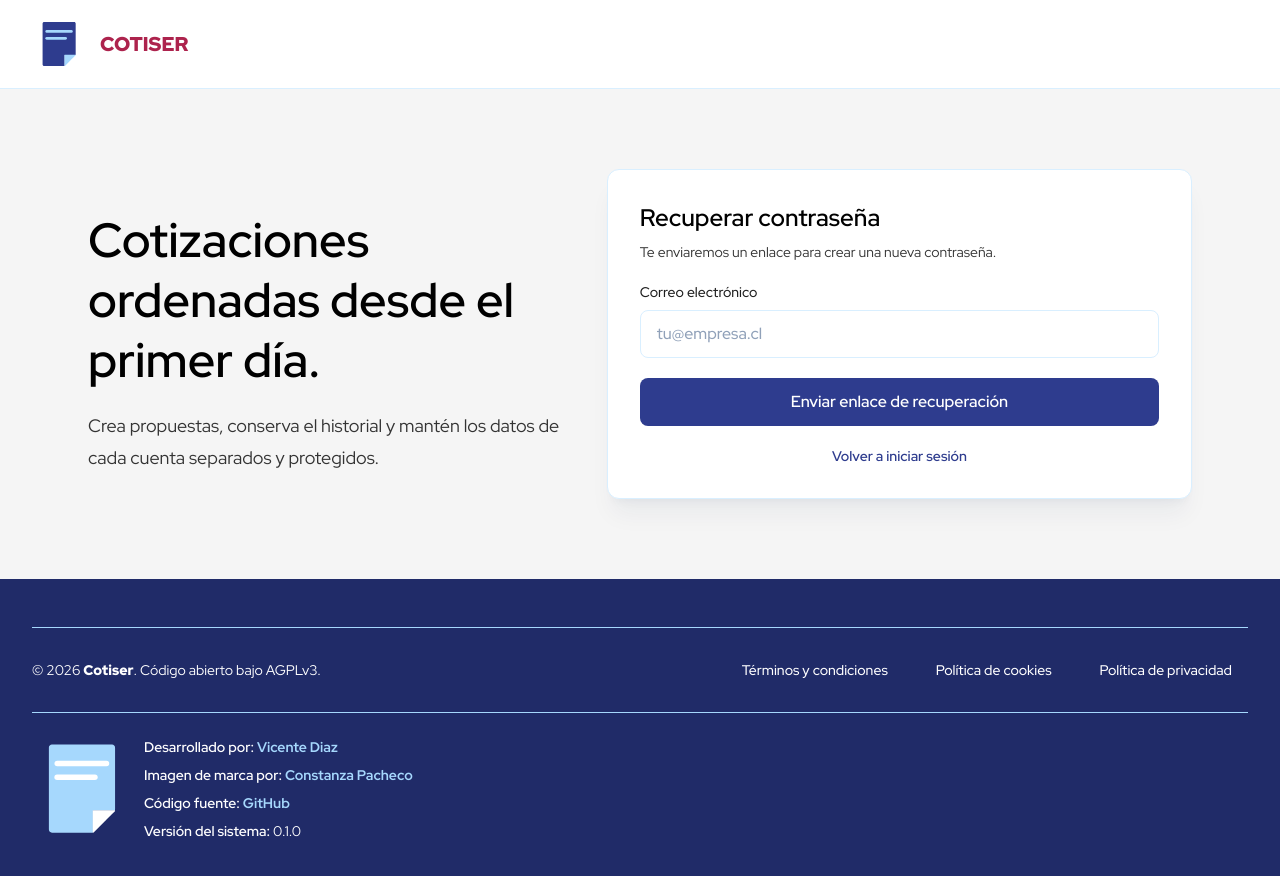
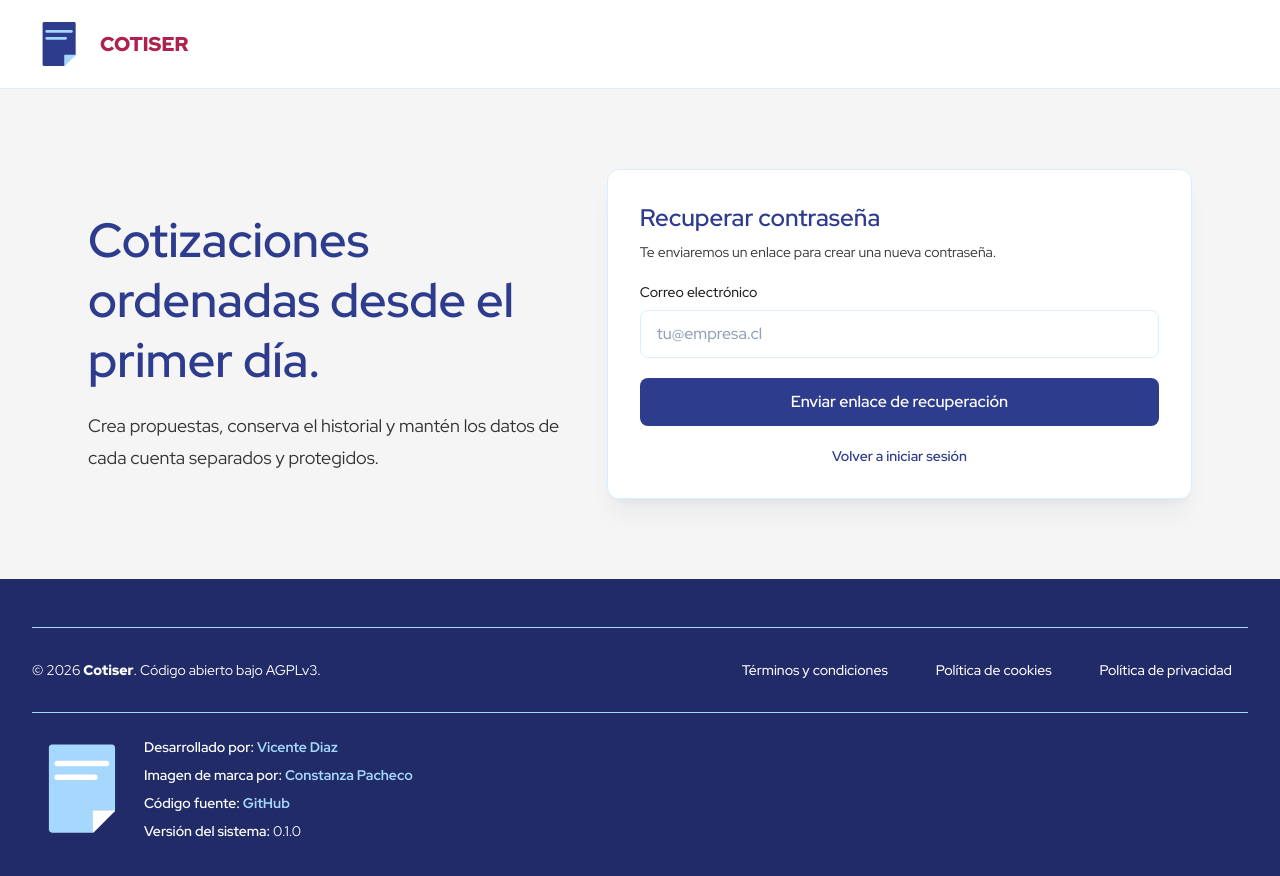
Before and after one commit to vicentediaz2/COTISER, a Next.js app: page /recuperar-contrasena in a window 1280 px wide. Shown: the top 876 px of the page. Built offline with nearby package versions, Linux system fonts and the light colour scheme; no server answers.

Commit message:
fix/colores de titulos

```diff
--- a/app/_components/AuthShell.tsx
+++ b/app/_components/AuthShell.tsx
@@ -9,7 +9,7 @@ export function AuthShell({ children }: { children: React.ReactNode }) {
       </header>
       <section className="mx-auto grid max-w-6xl gap-10 px-6 py-12 lg:grid-cols-[0.9fr_1.1fr] lg:items-center lg:py-20">
         <div>
-          <h1 className="mt-4 text-4xl font-semibold leading-tight sm:text-5xl">Cotizaciones ordenadas desde el primer día.</h1>
+          <h1 className="mt-4 text-4xl font-semibold leading-tight text-blue-700 sm:text-5xl">Cotizaciones ordenadas desde el primer día.</h1>
           <p className="mt-5 max-w-lg text-lg leading-8 text-slate-600">
             Crea propuestas, conserva el historial y mantén los datos de cada cuenta separados y protegidos.
           </p>
--- a/app/_components/SectionIntro.tsx
+++ b/app/_components/SectionIntro.tsx
@@ -15,7 +15,7 @@ export function SectionIntro({
 
   return (
     <div className="max-w-3xl">
-      <h2 className={`text-3xl font-bold sm:text-4xl ${titleClass}`}>
+      <h2 className={`text-3xl font-bold text-blue-700 sm:text-4xl ${titleClass}`}>
         {title}
       </h2>
       <p className={`mt-4 text-lg font-semibold leading-8 ${descriptionClass}`}>
--- a/app/iniciar-sesion/page.tsx
+++ b/app/iniciar-sesion/page.tsx
@@ -14,7 +14,7 @@ export default async function LoginPage({ searchParams }: Props) {
     <AuthShell>
       <form action={signIn} className="space-y-5 rounded-xl border border-blue-100 bg-white p-6 shadow-xl shadow-blue-950/5 sm:p-8">
         <div>
-          <h2 className="text-2xl font-semibold">Iniciar sesión</h2>
+          <h2 className="text-2xl font-semibold text-blue-700">Iniciar sesión</h2>
           <p className="mt-2 text-sm text-slate-600">Accede a tus cotizaciones guardadas.</p>
         </div>
         {!configured && <FormMessage error="Supabase aún no está configurado. Completa las variables de entorno para habilitar el acceso." />}
--- a/app/recuperar-contrasena/page.tsx
+++ b/app/recuperar-contrasena/page.tsx
@@ -13,7 +13,7 @@ export default async function ForgotPasswordPage({ searchParams }: Props) {
   return (
     <AuthShell>
       <form action={requestPasswordReset} className="space-y-5 rounded-xl border border-blue-100 bg-white p-6 shadow-xl shadow-blue-950/5 sm:p-8">
-        <div><h2 className="text-2xl font-semibold">Recuperar contraseña</h2><p className="mt-2 text-sm text-slate-600">Te enviaremos un enlace para crear una nueva contraseña.</p></div>
+        <div><h2 className="text-2xl font-semibold text-blue-700">Recuperar contraseña</h2><p className="mt-2 text-sm text-slate-600">Te enviaremos un enlace para crear una nueva contraseña.</p></div>
         {!configured && <FormMessage error="Supabase aún no está configurado. Completa las variables de entorno para habilitar la recuperación." />}
         <FormMessage error={params.error} message={params.mensaje} />
         <label className="grid gap-2 text-sm font-medium text-slate-700">Correo electrónico<input name="email" type="email" required autoComplete="email" className="form-control" placeholder="tu@empresa.cl" /></label>
--- a/app/registro/page.tsx
+++ b/app/registro/page.tsx
@@ -14,7 +14,7 @@ export default async function RegisterPage({ searchParams }: Props) {
   return (
     <AuthShell>
       <form action={signUp} className="space-y-5 rounded-xl border border-blue-100 bg-white p-6 shadow-xl shadow-blue-950/5 sm:p-8">
-        <div><h2 className="text-2xl font-semibold">Crear una cuenta</h2><p className="mt-2 text-sm text-slate-600">Comienza a gestionar tus propuestas.</p></div>
+        <div><h2 className="text-2xl font-semibold text-blue-700">Crear una cuenta</h2><p className="mt-2 text-sm text-slate-600">Comienza a gestionar tus propuestas.</p></div>
         {!configured && <FormMessage error="Supabase aún no está configurado. Completa las variables de entorno para habilitar el registro." />}
         <FormMessage error={error} />
         <label className="grid gap-2 text-sm font-medium text-slate-700">Nombre<input name="name" required autoComplete="name" className="form-control" placeholder="Tu nombre" /></label>
--- a/app/restablecer-contrasena/page.tsx
+++ b/app/restablecer-contrasena/page.tsx
@@ -12,7 +12,7 @@ export default async function ResetPasswordPage({ searchParams }: Props) {
   return (
     <AuthShell>
       <form action={resetPassword} className="space-y-5 rounded-xl border border-blue-100 bg-white p-6 shadow-xl shadow-blue-950/5 sm:p-8">
-        <div><h2 className="text-2xl font-semibold">Crea una nueva contraseña</h2><p className="mt-2 text-sm text-slate-600">Elige una contraseña segura para recuperar el acceso.</p></div>
+        <div><h2 className="text-2xl font-semibold text-blue-700">Crea una nueva contraseña</h2><p className="mt-2 text-sm text-slate-600">Elige una contraseña segura para recuperar el acceso.</p></div>
         <FormMessage error={error} />
         <PasswordField name="password" label="Nueva contraseña" autoComplete="new-password" showRequirements />
         <PasswordField name="password_confirmation" label="Repetir nueva contraseña" autoComplete="new-password" />
```
